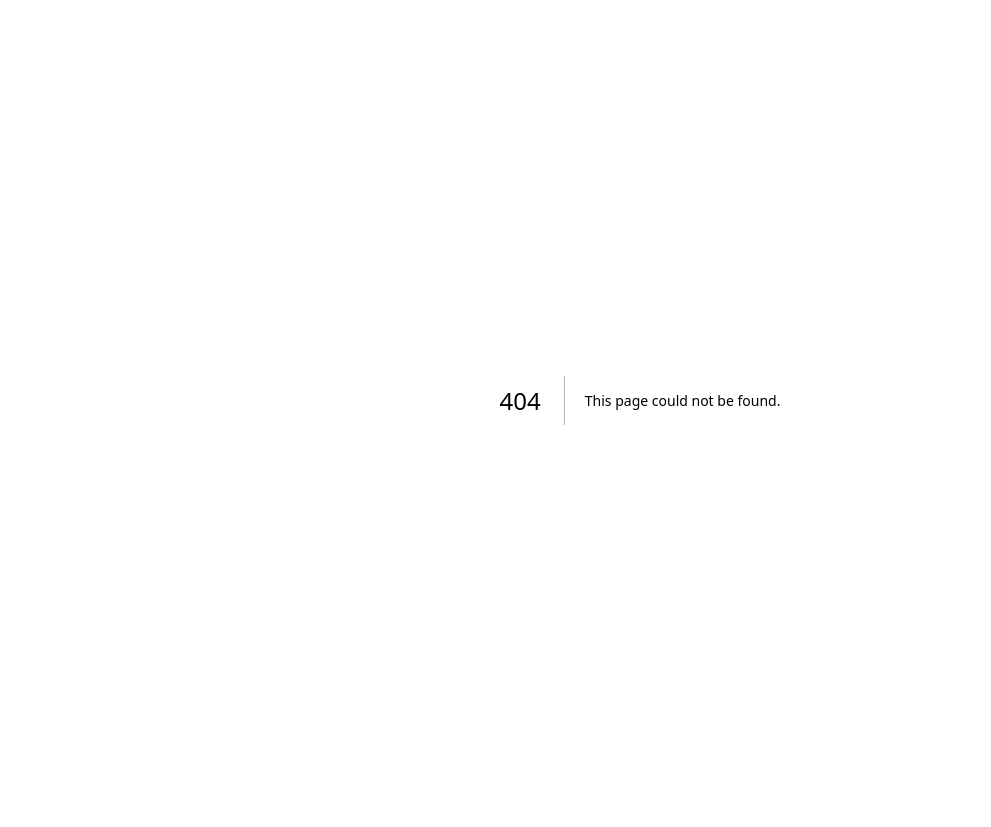
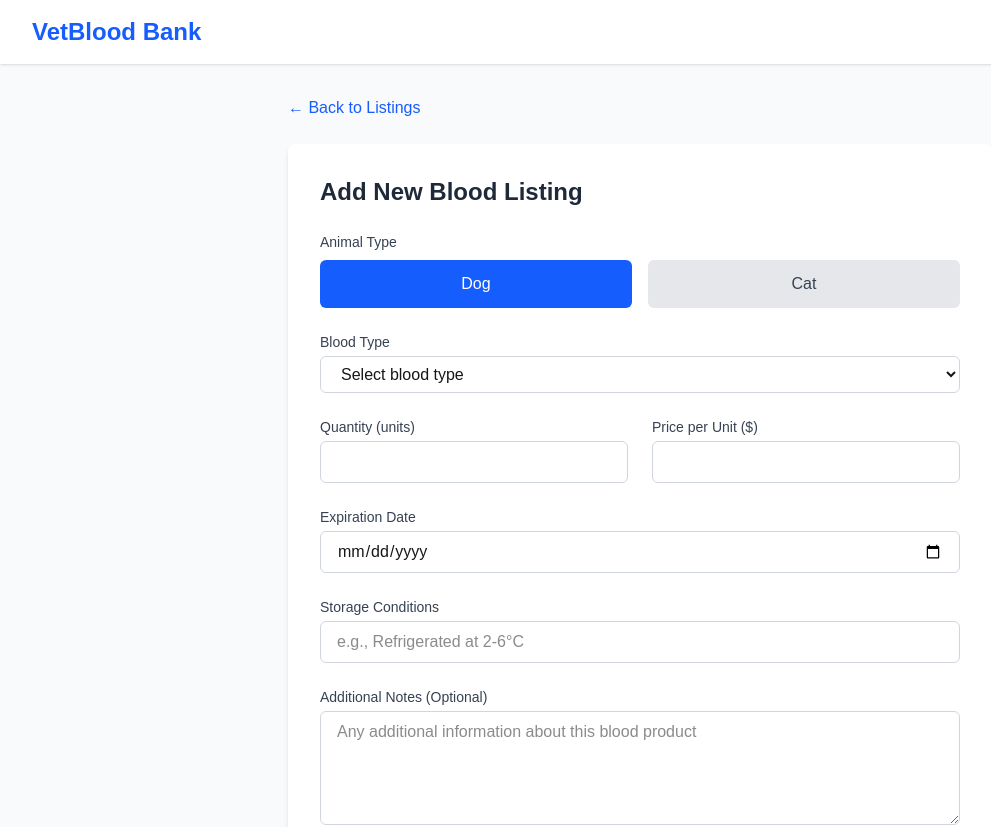
Before and after one commit to afasano23-cpu/bloodbank, a Next.js app: page /dashboard/listings/new in a window 1280 px wide. Before the commit this address had no page. Shown: the top 827 px of the page, without its empty margins (0-991 px from the left). Before the commit the page ends 800 px from the top, so only its background shows below. Built offline with nearby package versions, Linux system fonts and the light colour scheme.

Commit message:
Sandbox autosave

```diff
--- /dev/null
+++ b/src/app/dashboard/listings/new/page.tsx
@@ -0,0 +1,228 @@
+'use client'
+
+import { useState } from 'react'
+import { useRouter } from 'next/navigation'
+import Link from 'next/link'
+
+const DOG_BLOOD_TYPES = ['DEA 1.1+', 'DEA 1.1-', 'DEA 3', 'DEA 4', 'DEA 5', 'DEA 7']
+const CAT_BLOOD_TYPES = ['Type A', 'Type B', 'Type AB']
+
+export default function NewListingPage() {
+  const router = useRouter()
+  const [error, setError] = useState('')
+  const [loading, setLoading] = useState(false)
+  const [animalType, setAnimalType] = useState<'Dog' | 'Cat'>('Dog')
+
+  const bloodTypes = animalType === 'Dog' ? DOG_BLOOD_TYPES : CAT_BLOOD_TYPES
+
+  const handleSubmit = async (e: React.FormEvent<HTMLFormElement>) => {
+    e.preventDefault()
+    setError('')
+    setLoading(true)
+
+    const formData = new FormData(e.currentTarget)
+    const data = {
+      animalType,
+      bloodType: formData.get('bloodType') as string,
+      quantity: parseInt(formData.get('quantity') as string),
+      pricePerUnit: parseFloat(formData.get('pricePerUnit') as string),
+      expirationDate: formData.get('expirationDate') as string,
+      storageConditions: formData.get('storageConditions') as string,
+      notes: formData.get('notes') as string
+    }
+
+    try {
+      const res = await fetch('/api/listings', {
+        method: 'POST',
+        headers: { 'Content-Type': 'application/json' },
+        body: JSON.stringify(data)
+      })
+
+      const result = await res.json()
+
+      if (!res.ok) {
+        setError(result.error || 'Failed to create listing')
+        setLoading(false)
+        return
+      }
+
+      router.push('/dashboard/listings')
+    } catch (err) {
+      setError('An error occurred. Please try again.')
+      setLoading(false)
+    }
+  }
+
+  return (
+    <div className="min-h-screen bg-gray-50">
+      <nav className="bg-white shadow-sm">
+        <div className="max-w-7xl mx-auto px-4 sm:px-6 lg:px-8 py-4">
+          <Link href="/dashboard" className="text-2xl font-bold text-blue-600">
+            VetBlood Bank
+          </Link>
+        </div>
+      </nav>
+
+      <div className="max-w-3xl mx-auto px-4 sm:px-6 lg:px-8 py-8">
+        <div className="mb-6">
+          <Link
+            href="/dashboard/listings"
+            className="text-blue-600 hover:text-blue-700 font-medium"
+          >
+            ← Back to Listings
+          </Link>
+        </div>
+
+        <div className="bg-white rounded-lg shadow-md p-8">
+          <h2 className="text-2xl font-bold text-gray-800 mb-6">
+            Add New Blood Listing
+          </h2>
+
+          {error && (
+            <div className="mb-4 p-3 bg-red-100 border border-red-400 text-red-700 rounded">
+              {error}
+            </div>
+          )}
+
+          <form onSubmit={handleSubmit} className="space-y-6">
+            <div>
+              <label className="block text-sm font-medium text-gray-700 mb-2">
+                Animal Type
+              </label>
+              <div className="flex gap-4">
+                <button
+                  type="button"
+                  onClick={() => setAnimalType('Dog')}
+                  className={`flex-1 py-3 px-4 rounded-md font-medium transition-colors ${
+                    animalType === 'Dog'
+                      ? 'bg-blue-600 text-white'
+                      : 'bg-gray-200 text-gray-700 hover:bg-gray-300'
+                  }`}
+                >
+                  Dog
+                </button>
+                <button
+                  type="button"
+                  onClick={() => setAnimalType('Cat')}
+                  className={`flex-1 py-3 px-4 rounded-md font-medium transition-colors ${
+                    animalType === 'Cat'
+                      ? 'bg-blue-600 text-white'
+                      : 'bg-gray-200 text-gray-700 hover:bg-gray-300'
+                  }`}
+                >
+                  Cat
+                </button>
+              </div>
+            </div>
+
+            <div>
+              <label htmlFor="bloodType" className="block text-sm font-medium text-gray-700 mb-1">
+                Blood Type
+              </label>
+              <select
+                id="bloodType"
+                name="bloodType"
+                required
+                className="w-full px-4 py-2 border border-gray-300 rounded-md focus:ring-2 focus:ring-blue-500 focus:border-transparent"
+              >
+                <option value="">Select blood type</option>
+                {bloodTypes.map((type) => (
+                  <option key={type} value={type}>
+                    {type}
+                  </option>
+                ))}
+              </select>
+            </div>
+
+            <div className="grid md:grid-cols-2 gap-6">
+              <div>
+                <label htmlFor="quantity" className="block text-sm font-medium text-gray-700 mb-1">
+                  Quantity (units)
+                </label>
+                <input
+                  type="number"
+                  id="quantity"
+                  name="quantity"
+                  required
+                  min="1"
+                  className="w-full px-4 py-2 border border-gray-300 rounded-md focus:ring-2 focus:ring-blue-500 focus:border-transparent"
+                />
+              </div>
+
+              <div>
+                <label htmlFor="pricePerUnit" className="block text-sm font-medium text-gray-700 mb-1">
+                  Price per Unit ($)
+                </label>
+                <input
+                  type="number"
+                  id="pricePerUnit"
+                  name="pricePerUnit"
+                  required
+                  min="0.01"
+                  step="0.01"
+                  className="w-full px-4 py-2 border border-gray-300 rounded-md focus:ring-2 focus:ring-blue-500 focus:border-transparent"
+                />
+              </div>
+            </div>
+
+            <div>
+              <label htmlFor="expirationDate" className="block text-sm font-medium text-gray-700 mb-1">
+                Expiration Date
+              </label>
+              <input
+                type="date"
+                id="expirationDate"
+                name="expirationDate"
+                required
+                className="w-full px-4 py-2 border border-gray-300 rounded-md focus:ring-2 focus:ring-blue-500 focus:border-transparent"
+              />
+            </div>
+
+            <div>
+              <label htmlFor="storageConditions" className="block text-sm font-medium text-gray-700 mb-1">
+                Storage Conditions
+              </label>
+              <input
+                type="text"
+                id="storageConditions"
+                name="storageConditions"
+                required
+                placeholder="e.g., Refrigerated at 2-6°C"
+                className="w-full px-4 py-2 border border-gray-300 rounded-md focus:ring-2 focus:ring-blue-500 focus:border-transparent"
+              />
+            </div>
+
+            <div>
+              <label htmlFor="notes" className="block text-sm font-medium text-gray-700 mb-1">
+                Additional Notes (Optional)
+              </label>
+              <textarea
+                id="notes"
+                name="notes"
+                rows={4}
+                placeholder="Any additional information about this blood product"
+                className="w-full px-4 py-2 border border-gray-300 rounded-md focus:ring-2 focus:ring-blue-500 focus:border-transparent"
+              />
+            </div>
+
+            <div className="flex gap-4">
+              <button
+                type="submit"
+                disabled={loading}
+                className="flex-1 bg-blue-600 text-white py-3 px-6 rounded-md hover:bg-blue-700 focus:outline-none focus:ring-2 focus:ring-blue-500 focus:ring-offset-2 disabled:opacity-50 disabled:cursor-not-allowed font-medium"
+              >
+                {loading ? 'Creating...' : 'Create Listing'}
+              </button>
+              <Link
+                href="/dashboard/listings"
+                className="px-6 py-3 bg-gray-200 text-gray-700 rounded-md hover:bg-gray-300 font-medium"
+              >
+                Cancel
+              </Link>
+            </div>
+          </form>
+        </div>
+      </div>
+    </div>
+  )
+}
```
